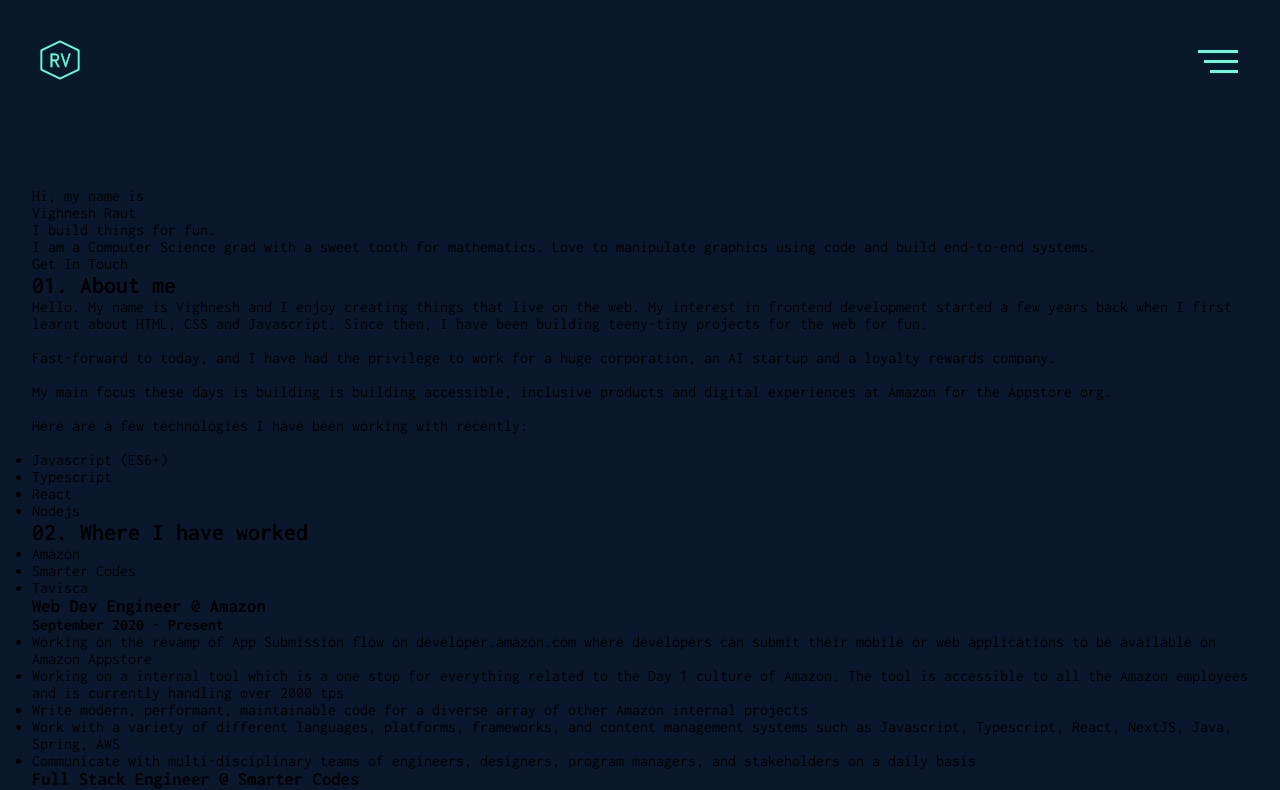
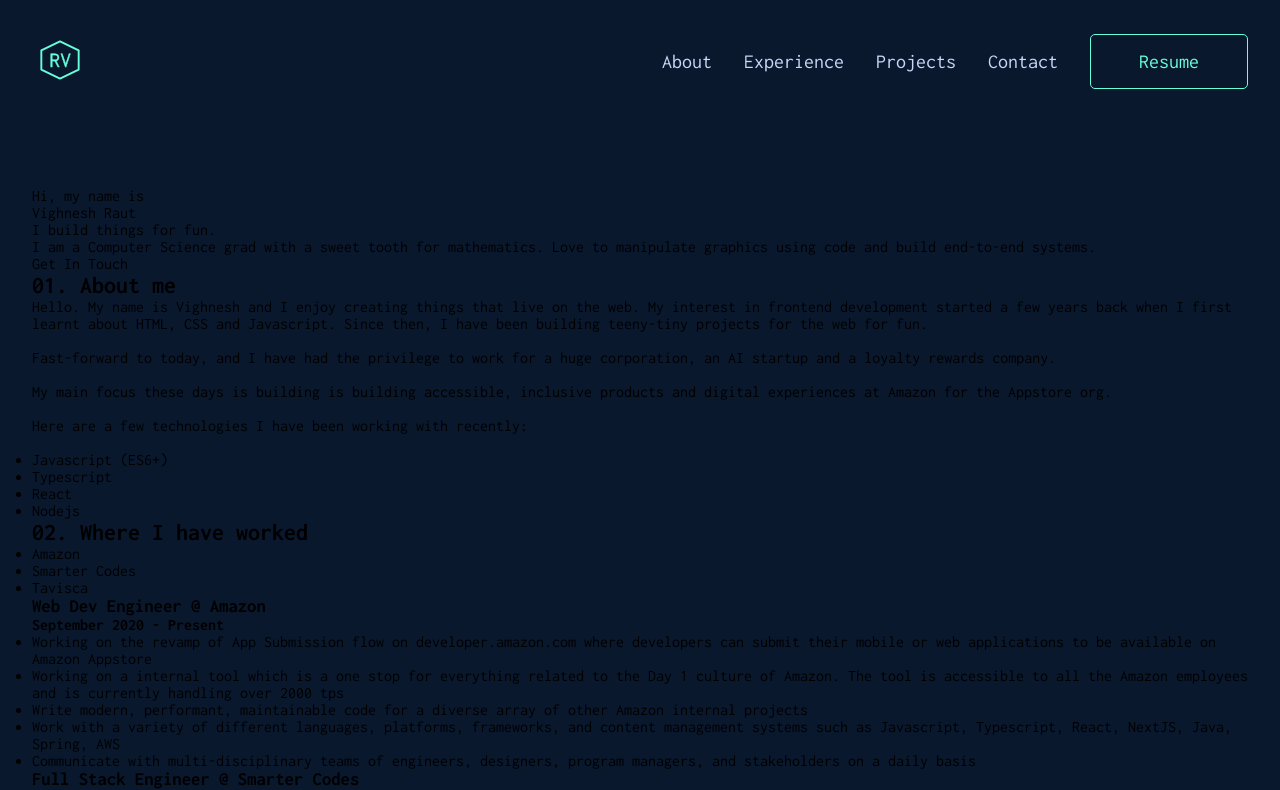
Before and after one commit to vighnesh153/vighnesh153.com_v2, a Next.js app: page / in a window 1280 px wide. Shown: the top 790 px of the page. Built offline with nearby package versions, Linux system fonts and the light colour scheme.

Commit message:
feat: implement desktop navigation

```diff
--- a/components/NavBar.tsx
+++ b/components/NavBar.tsx
@@ -9,7 +9,7 @@ import Link from 'next/link';
 import Logo from 'icons/Logo';
 import config from '../config';
 
-const NavBar: React.FC = () => {
+const NavBar__Hamburger = (): JSX.Element => {
   const [menuOpen, setMenuOpen] = useState(false);
 
   // Toggle the blur class on body based on active-ness of nav-link
@@ -22,7 +22,7 @@ const NavBar: React.FC = () => {
   };
 
   const hamburgerLine = (
-    <span className="header-menu__hamburger-btn-line standard-transition" />
+    <span className="header__hamburger-menu__hamburger-btn-line standard-transition" />
   );
 
   const toggleMenu = (to?: boolean) => () => {
@@ -30,16 +30,10 @@ const NavBar: React.FC = () => {
   };
 
   return (
-    <header>
-      <Link href="/">
-        <a className="header-menu__logo focus-dashed-outline">
-          <Logo />
-        </a>
-      </Link>
-      <div className="header__header-menu">
+    <div className="header__hamburger-menu only-below-768">
       <button
         className={clsx(
-            'header-menu__hamburger-btn',
+          'header__hamburger-menu__hamburger-btn',
           navActiveClass,
           'focus-dashed-outline'
         )}
@@ -59,16 +53,23 @@ const NavBar: React.FC = () => {
         tabIndex={1}
       >
         <nav>
-            <ol className={clsx({ 't-600': menuOpen })}>
+          <ol>
             {config.navLinks.map(({ name, url }) => (
               <li className="nav-link" key={name}>
-                  <a href={url} onClick={toggleMenu(false)}>
+                <a
+                  className="fast-transition"
+                  href={url}
+                  onClick={toggleMenu(false)}
+                >
                   {name}
                 </a>
               </li>
             ))}
           </ol>
-            <a href={config.resume.url} className="header-menu__resume">
+          <a
+            href={config.resume.url}
+            className="header__resume fast-transition"
+          >
             {config.resume.name}
           </a>
         </nav>
@@ -84,6 +85,40 @@ const NavBar: React.FC = () => {
         onClick={toggleMenu(false)}
       />
     </div>
+  );
+};
+
+const NavBar__Horizontal = (): JSX.Element => {
+  return (
+    <nav className="header__horizontal-menu at-and-above768">
+      <ol>
+        {config.navLinks.map(({ name, url }) => (
+          <li className="nav-link" key={name}>
+            <a href={url} className="fast-transition">
+              {name}
+            </a>
+          </li>
+        ))}
+      </ol>
+      <a href={config.resume.url} className="header__resume fast-transition">
+        {config.resume.name}
+      </a>
+    </nav>
+  );
+};
+
+const NavBar: React.FC = () => {
+  return (
+    <header>
+      <nav>
+        <Link href="/">
+          <a className="header-menu__logo focus-dashed-outline">
+            <Logo />
+          </a>
+        </Link>
+        <NavBar__Hamburger />
+        <NavBar__Horizontal />
+      </nav>
     </header>
   );
 };
--- a/styles/NavBar.scss
+++ b/styles/NavBar.scss
@@ -1,9 +1,25 @@
-header {
+@import 'mixins';
+
+header > nav {
   padding-block: 2rem;
 
   display: flex;
   align-items: center;
   justify-content: space-between;
+
+  nav {
+    a {
+      font-size: clamp(var(--t-500), 2vw, var(--t-600));
+
+      color: hsl(var(--major-text-color));
+
+      &:hover,
+      &:focus-within {
+        font-weight: bold;
+        color: hsl(var(--color-secondary));
+      }
+    }
+  }
 }
 
 .header-menu__logo {
@@ -27,11 +43,11 @@ header {
   }
 }
 
-.header__header-menu {
+.header__hamburger-menu {
   position: relative;
 }
 
-.header-menu__hamburger-btn {
+.header__hamburger-menu__hamburger-btn {
   width: 60px;
   height: 50px;
   margin: 0;
@@ -51,38 +67,38 @@ header {
 
   z-index: 10;
 
-  .header-menu__hamburger-btn-line {
+  .header__hamburger-menu__hamburger-btn-line {
     width: 100%;
     height: 3px;
     background-color: hsl(var(--color-secondary));
   }
-  .header-menu__hamburger-btn-line:nth-child(1) {
+  .header__hamburger-menu__hamburger-btn-line:nth-child(1) {
     width: 100%;
   }
-  .header-menu__hamburger-btn-line:nth-child(2) {
+  .header__hamburger-menu__hamburger-btn-line:nth-child(2) {
     width: 85%;
   }
-  .header-menu__hamburger-btn-line:nth-child(3) {
+  .header__hamburger-menu__hamburger-btn-line:nth-child(3) {
     width: 70%;
   }
 
   &.active {
-    .header-menu__hamburger-btn-line {
+    .header__hamburger-menu__hamburger-btn-line {
       width: 85%;
 
       --hamburger-line-rotation-angle: 405deg;
       --hamburger-line-translate-offset-x: 0.1rem;
     }
 
-    .header-menu__hamburger-btn-line:nth-child(1) {
+    .header__hamburger-menu__hamburger-btn-line:nth-child(1) {
       transform-origin: top left;
       transform: translateX(var(--hamburger-line-translate-offset-x))
         rotateZ(var(--hamburger-line-rotation-angle));
     }
-    .header-menu__hamburger-btn-line:nth-child(2) {
+    .header__hamburger-menu__hamburger-btn-line:nth-child(2) {
       background-color: transparent;
     }
-    .header-menu__hamburger-btn-line:nth-child(3) {
+    .header__hamburger-menu__hamburger-btn-line:nth-child(3) {
       transform-origin: bottom left;
       //noinspection CssInvalidFunction
       transform: translateX(var(--hamburger-line-translate-offset-x))
@@ -100,9 +116,7 @@ header {
   bottom: 0;
   right: 0;
 
-  display: flex;
-  justify-content: center;
-  align-items: center;
+  @include flex-center;
 
   background-color: hsl(var(--color-primary-light));
   box-shadow: -10px 0px 30px -15px hsl(var(--navy-shadow));
@@ -115,10 +129,7 @@ header {
   }
 
   nav {
-    display: flex;
-    align-items: center;
-    justify-content: center;
-    flex-direction: column;
+    @include flex-center-col;
     gap: 4rem;
 
     ol {
@@ -129,28 +140,9 @@ header {
       gap: 4rem;
 
       background: hsl(var(--color-primary-light));
-      color: hsl(var(--major-text-color));
 
       li {
         list-style: none;
-      }
-
-      a:hover,
-      a:focus-within {
-        color: hsl(var(--color-secondary));
-      }
-    }
-
-    .header-menu__resume {
-      padding: 1rem 3rem;
-
-      border: 1px solid currentColor;
-      border-radius: 5px;
-      color: hsl(var(--color-secondary));
-
-      &:hover,
-      &:focus-within {
-        background-color: hsla(var(--color-secondary), 10%);
       }
     }
   }
@@ -169,3 +161,31 @@ header {
     pointer-events: auto;
   }
 }
+
+.header__horizontal-menu {
+  @include flex-center-row;
+  gap: 2rem;
+
+  ol {
+    @include flex-center-row;
+    gap: 2rem;
+
+    li {
+      list-style: none;
+    }
+  }
+}
+
+.header__resume {
+  padding: 1rem 3rem;
+
+  border: 1px solid currentColor;
+  border-radius: 5px;
+  color: hsl(var(--color-secondary));
+
+  &:hover,
+  &:focus-within {
+    font-weight: bold;
+    background-color: hsla(var(--color-secondary), 10%);
+  }
+}
--- /dev/null
+++ b/styles/fonts.scss
@@ -0,0 +1,43 @@
+:root {
+  --t-100: 10px;
+  --t-200: 12px;
+  --t-300: 14px;
+  --t-400: 16px;
+  --t-500: 18px;
+  --t-600: 20px;
+  --t-700: 24px;
+  --t-800: 28px;
+  --t-900: 32px;
+  --t-1000: 40px;
+}
+
+.t-100 {
+  font-size: var(--t-100) !important;
+}
+.t-200 {
+  font-size: var(--t-200) !important;
+}
+.t-300 {
+  font-size: var(--t-300) !important;
+}
+.t-400 {
+  font-size: var(--t-400) !important;
+}
+.t-500 {
+  font-size: var(--t-500) !important;
+}
+.t-600 {
+  font-size: var(--t-600) !important;
+}
+.t-700 {
+  font-size: var(--t-700) !important;
+}
+.t-800 {
+  font-size: var(--t-800) !important;
+}
+.t-900 {
+  font-size: var(--t-900) !important;
+}
+.t-1000 {
+  font-size: var(--t-1000) !important;
+}
--- a/styles/globals.scss
+++ b/styles/globals.scss
@@ -1,60 +1,10 @@
+@import 'theme';
+@import 'transitions';
+@import 'utilities';
+@import 'fonts';
+
 :root {
-  // Primary
-  --color-primary-h: 216;
-  --color-primary-s: 65%;
-  --color-primary-l: 11%;
-  --color-primary: var(--color-primary-h), var(--color-primary-s),
-    var(--color-primary-l);
-  --color-primary-demo: hsl(216, 65%, 11%);
-
-  // Primary light
-  --color-primary-light-h: 218;
-  --color-primary-light-s: 58%;
-  --color-primary-light-l: 16%;
-  --color-primary-light: var(--color-primary-light-h),
-    var(--color-primary-light-s), var(--color-primary-light-l);
-  --color-primary-light-demo: hsl(218, 58%, 16%);
-
-  // Primary dark
-  --color-primary-dark-h: 218;
-  --color-primary-dark-s: 80%;
-  --color-primary-dark-l: 6%;
-  --color-primary-dark: var(--color-primary-dark-h), var(--color-primary-dark-s),
-    var(--color-primary-dark-l);
-  --color-primary-dark-demo: hsl(218, 80%, 6%);
-
-  // Secondary
-  --color-secondary-h: 166;
-  --color-secondary-s: 100%;
-  --color-secondary-l: 70%;
-  --color-secondary: var(--color-secondary-h), var(--color-secondary-s),
-    var(--color-secondary-l);
-  --color-secondary-demo: 166, 100%, 70%;
-
-  --color-5-h: 266;
-  --color-5-s: 27%;
-  --color-5-l: 53%;
-  --color-5: var(--color-5-h), var(--color-5-s), var(--color-5-l);
-  --color-5-demo: hsl(266, 27%, 53%);
-
-  --color-6-h: 190;
-  --color-6-s: 11%;
-  --color-6-l: 68%;
-  --color-6: var(--color-6-h), var(--color-6-s), var(--color-6-l);
-  --color-6-demo: hsl(190, 11%, 68%);
-
-  // Text color
-  --major-text-color-h: 226;
-  --major-text-color-s: 70%;
-  --major-text-color-l: 88%;
-  --major-text-color: var(--major-text-color-h), var(--major-text-color-s),
-    var(--major-text-color-l);
-  --major-text-color-demo: hsl(226, 70%, 88%);
-
   --logo-size: 40px;
-
-  // Transitions
-  --standard-transition: all 0.25s cubic-bezier(0.645, 0.045, 0.355, 1);
 }
 
 *,
@@ -89,48 +39,3 @@ a {
   color: inherit;
   text-decoration: none;
 }
-
-// Font sizes
-.t-100 {
-  font-size: 10px !important;
-}
-.t-200 {
-  font-size: 12px !important;
-}
-.t-300 {
-  font-size: 14px !important;
-}
-.t-400 {
-  font-size: 16px !important;
-}
-.t-500 {
-  font-size: 18px !important;
-}
-.t-600 {
-  font-size: 20px !important;
-}
-.t-700 {
-  font-size: 24px !important;
-}
-.t-800 {
-  font-size: 28px !important;
-}
-.t-900 {
-  font-size: 32px !important;
-}
-.t-1000 {
-  font-size: 40px !important;
-}
-
-// Transition classes
-.standard-transition {
-  @media (prefers-reduced-motion: no-preference) {
-    transition: var(--standard-transition);
-  }
-}
-
-.focus-dashed-outline {
-  &:focus-visible {
-    outline: 3px dashed currentColor;
-  }
-}
--- /dev/null
+++ b/styles/mixins.scss
@@ -0,0 +1,15 @@
+@mixin flex-center {
+  display: flex;
+  align-items: center;
+  justify-content: center;
+}
+
+@mixin flex-center-row {
+  @include flex-center;
+  flex-direction: row;
+}
+
+@mixin flex-center-col {
+  @include flex-center;
+  flex-direction: column;
+}
--- /dev/null
+++ b/styles/theme.scss
@@ -0,0 +1,53 @@
+:root {
+  // Primary
+  --color-primary-h: 216;
+  --color-primary-s: 65%;
+  --color-primary-l: 11%;
+  --color-primary: var(--color-primary-h), var(--color-primary-s),
+    var(--color-primary-l);
+  --color-primary-demo: hsl(216, 65%, 11%);
+
+  // Primary light
+  --color-primary-light-h: 218;
+  --color-primary-light-s: 58%;
+  --color-primary-light-l: 16%;
+  --color-primary-light: var(--color-primary-light-h),
+    var(--color-primary-light-s), var(--color-primary-light-l);
+  --color-primary-light-demo: hsl(218, 58%, 16%);
+
+  // Primary dark
+  --color-primary-dark-h: 218;
+  --color-primary-dark-s: 80%;
+  --color-primary-dark-l: 6%;
+  --color-primary-dark: var(--color-primary-dark-h), var(--color-primary-dark-s),
+    var(--color-primary-dark-l);
+  --color-primary-dark-demo: hsl(218, 80%, 6%);
+
+  // Secondary
+  --color-secondary-h: 166;
+  --color-secondary-s: 100%;
+  --color-secondary-l: 70%;
+  --color-secondary: var(--color-secondary-h), var(--color-secondary-s),
+    var(--color-secondary-l);
+  --color-secondary-demo: 166, 100%, 70%;
+
+  --color-5-h: 266;
+  --color-5-s: 27%;
+  --color-5-l: 53%;
+  --color-5: var(--color-5-h), var(--color-5-s), var(--color-5-l);
+  --color-5-demo: hsl(266, 27%, 53%);
+
+  --color-6-h: 190;
+  --color-6-s: 11%;
+  --color-6-l: 68%;
+  --color-6: var(--color-6-h), var(--color-6-s), var(--color-6-l);
+  --color-6-demo: hsl(190, 11%, 68%);
+
+  // Text color
+  --major-text-color-h: 226;
+  --major-text-color-s: 70%;
+  --major-text-color-l: 88%;
+  --major-text-color: var(--major-text-color-h), var(--major-text-color-s),
+    var(--major-text-color-l);
+  --major-text-color-demo: hsl(226, 70%, 88%);
+}
--- /dev/null
+++ b/styles/transitions.scss
@@ -0,0 +1,16 @@
+:root {
+  --fast-transition: all 0.1s;
+  --standard-transition: all 0.25s cubic-bezier(0.645, 0.045, 0.355, 1);
+}
+
+.fast-transition {
+  @media (prefers-reduced-motion: no-preference) {
+    transition: var(--fast-transition);
+  }
+}
+
+.standard-transition {
+  @media (prefers-reduced-motion: no-preference) {
+    transition: var(--standard-transition);
+  }
+}
--- /dev/null
+++ b/styles/utilities.scss
@@ -0,0 +1,17 @@
+.focus-dashed-outline {
+  &:focus-visible {
+    outline: 3px dashed currentColor;
+  }
+}
+
+.only-below-768 {
+  @media (width >= 768px) {
+    display: none !important;
+  }
+}
+
+.at-and-above768 {
+  @media (width < 768px) {
+    display: none !important;
+  }
+}
```
Lines whose indentation alone changed are shown as unchanged.
